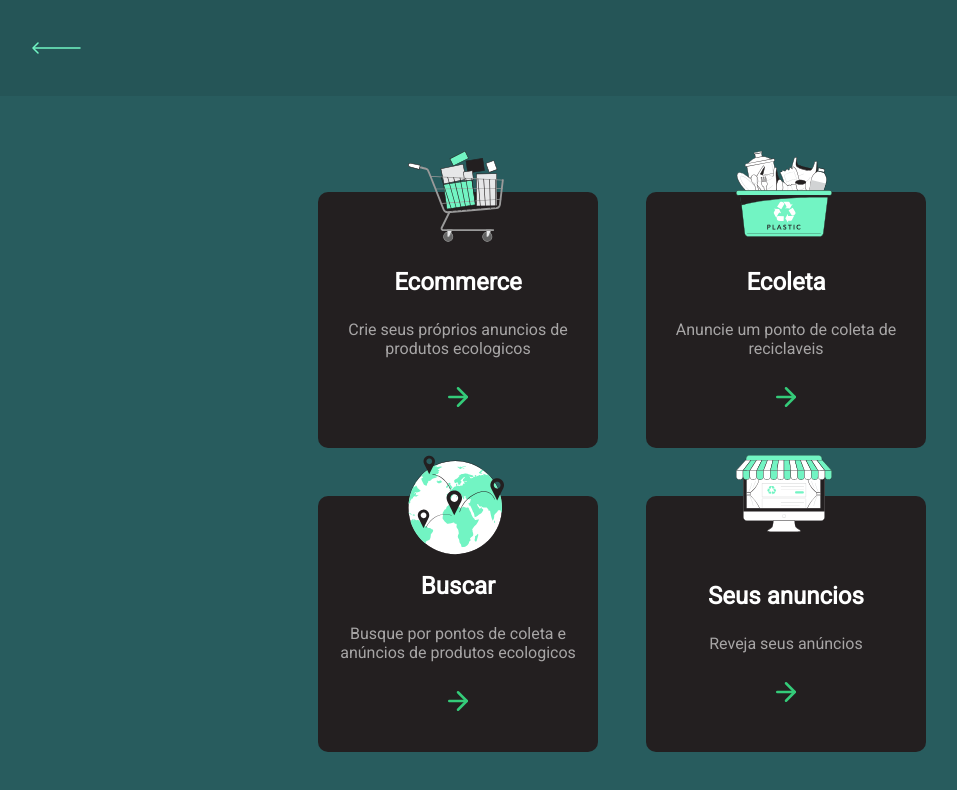
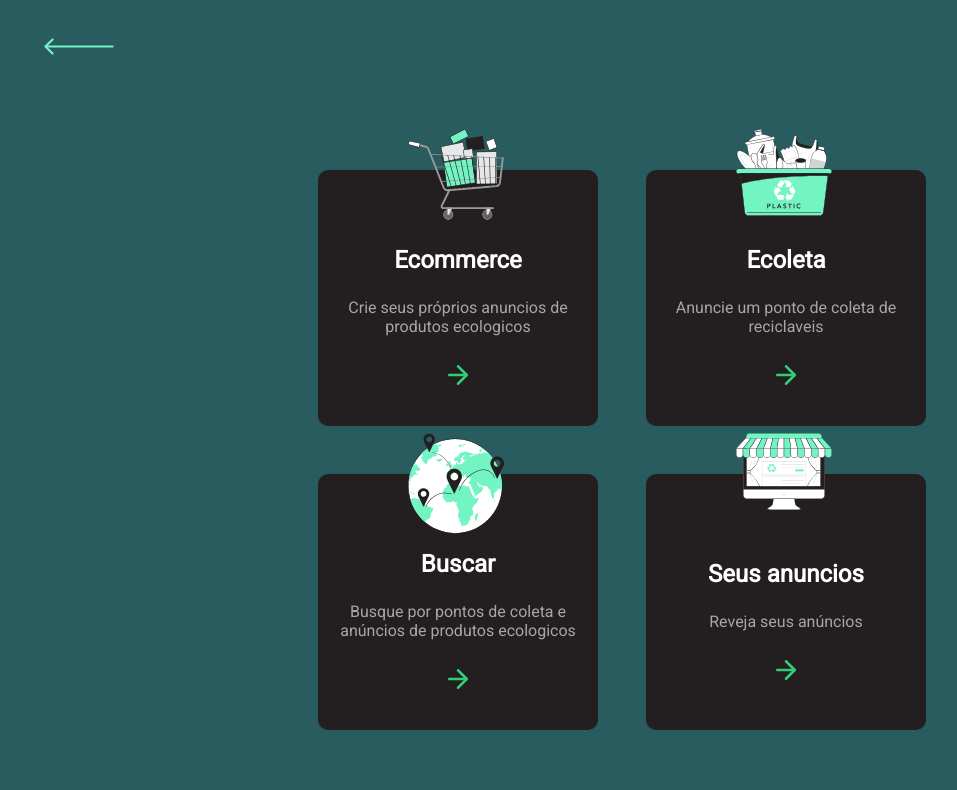
Before and after one commit to robertokbr/ecoplace, a React (Create React App) app in the folder frontend/: page /menu in a window 1280 px wide. Shown: the top 790 px of the page, without its empty margins (18-975 px from the left). Built offline with nearby package versions, Linux system fonts and the light colour scheme.

Commit message:
Change Menu Styles

```diff
--- a/frontend/src/pages/Menu/styles.ts
+++ b/frontend/src/pages/Menu/styles.ts
@@ -9,7 +9,7 @@ export const Container = styled.div`
   align-items: center;
   flex-direction: column;
 
-  @media(max-width: 1100px){
+  @media (max-width: 1100px) {
     min-height: 88rem;
     width: 40rem;
     min-width: 100%;
@@ -17,25 +17,11 @@ export const Container = styled.div`
 `;
 
 export const Header = styled.div`
-  width: 100%;
-  max-height: 96px;
-  flex: 1;
-  display: flex;
-  justify-content: space-between;
-  align-items: center;
-  background: rgba(0, 0, 0, 0.08);
+  background: transparent;
 
-  a {
-    color: white;
-    text-decoration: none;
-    display: flex;
-    align-items: center;
-    margin-left: 50px;
-  }
-
-  svg {
-    margin-right: 16px;
-    color: var(--primary-color);
+  margin: 38px auto 15px 62px;
+  img {
+    width: 70px;
   }
 `;
 
```
